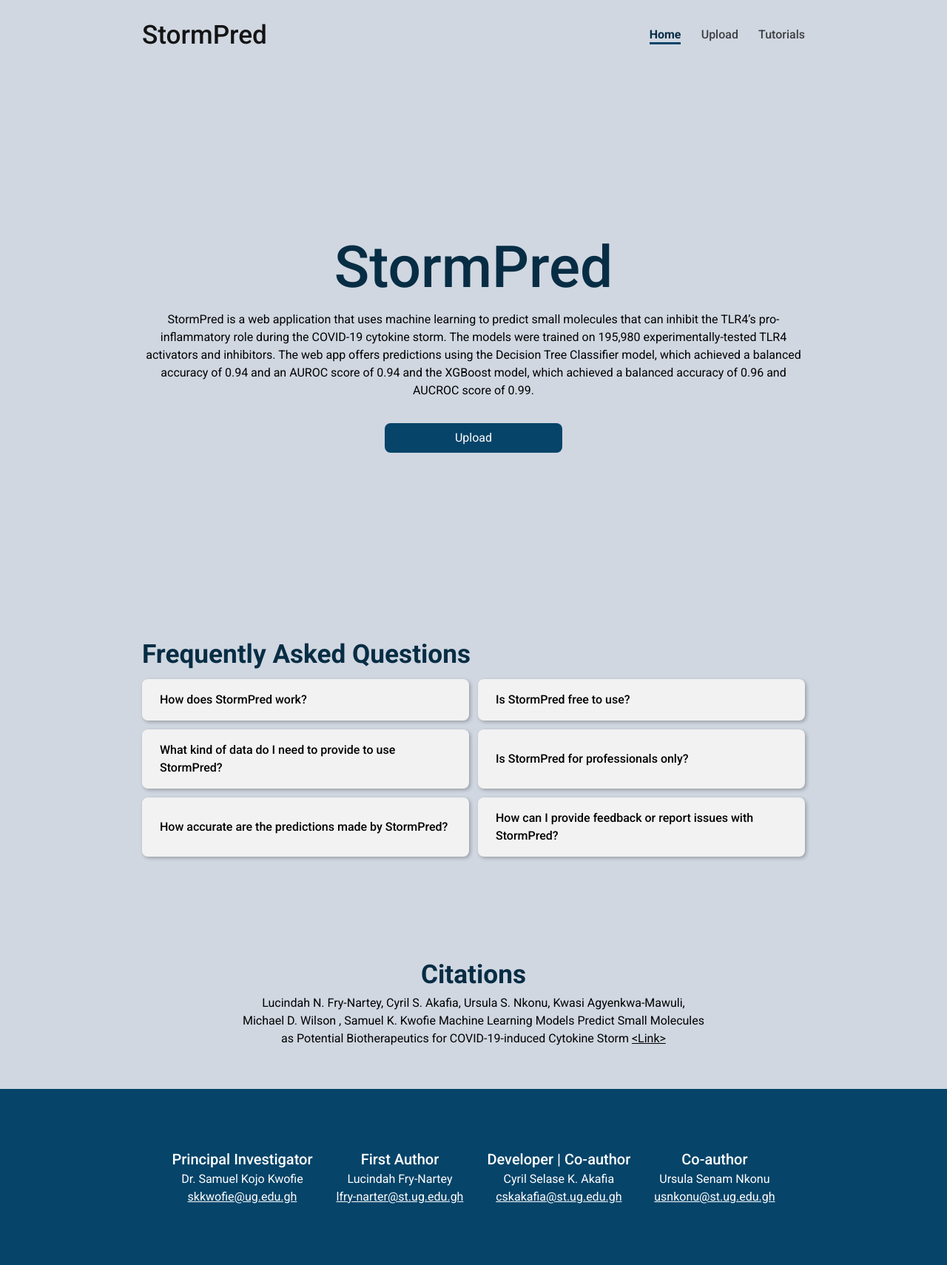
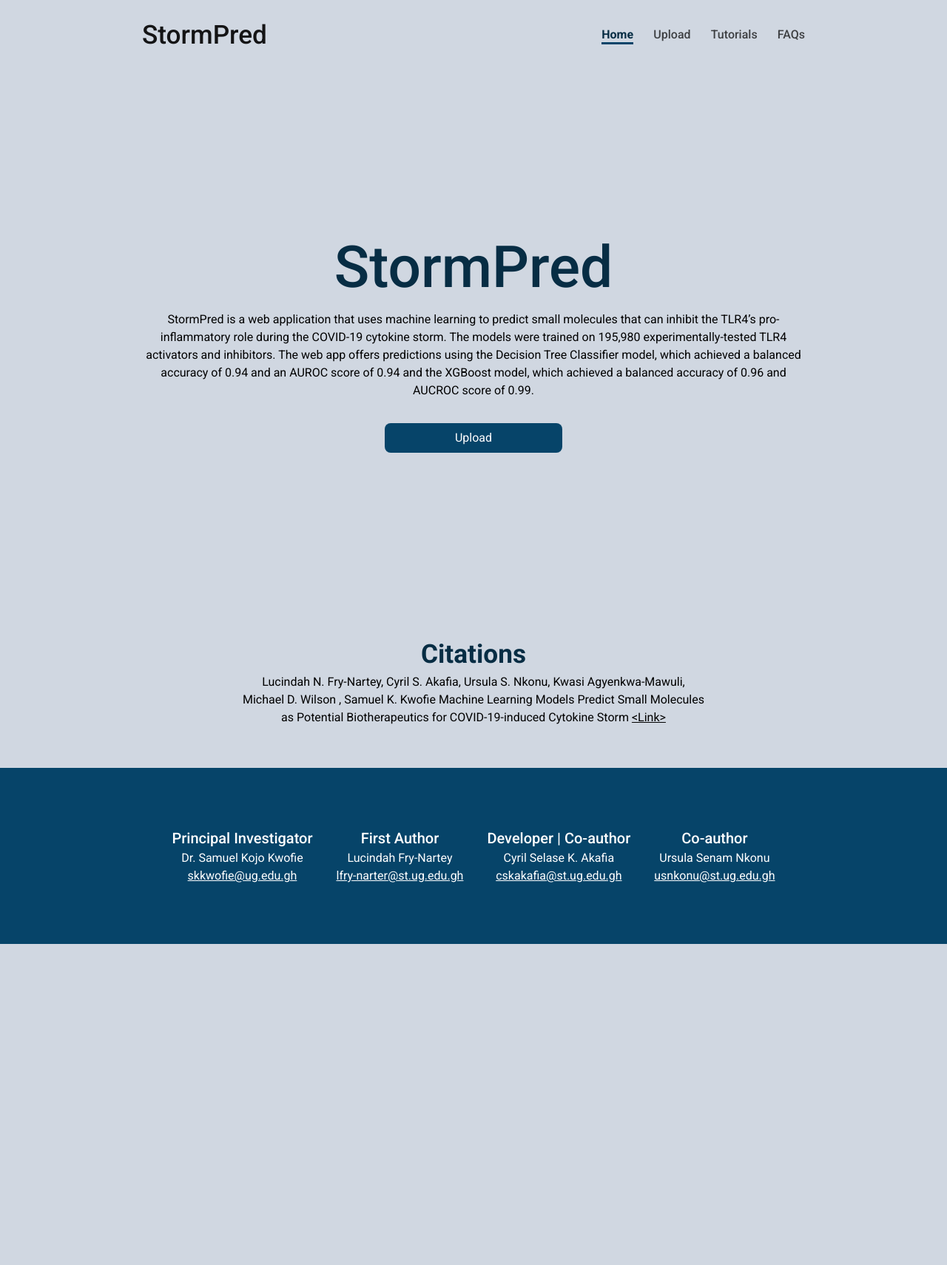
Before and after one commit to cyrilakafia/AICPred, a Flask app: page / in a window 1280 px wide. Shown: the whole page at 74% size. After the commit the page ends 1276 px from the top, so only its background shows below. Run offline with Flask 3, Linux system fonts and the light colour scheme; parts of the project's set-up code (start-up, migrations or seed data) failed here and were passed over.

Commit message:
:sparkles: add faqs page

```diff
--- a/covidml/routes.py
+++ b/covidml/routes.py
@@ -13,10 +13,9 @@ import os
 @app.route('/home')
 def home_page():
 
-    faq_list = faqs()
     contact_list = contacts()
 
-    return render_template('home.html', faqs=faq_list, contacts=contact_list)
+    return render_template('home.html', contacts=contact_list)
 
 @app.route('/upload', methods = ['GET', 'POST'])
 def upload_page():
@@ -140,6 +139,13 @@ def upload_file_page():
 def tutorials_page():
     return render_template('tutorials.html', title='Tutorials')
 
+@app.route('/faqs')
+def faqs_page():
+
+    faq_list = faqs()
+
+    return render_template('faqs.html', faqs=faq_list)
+
 @app.route('/download_csv')
 def download_csv():
     return send_file('static/temp/results.csv', as_attachment=True)
--- a/covidml/static/css/home.css
+++ b/covidml/static/css/home.css
@@ -29,101 +29,12 @@
   width: clamp(10em, calc(7.5em + 10vw), 15em);
 }
 
-.faq-section {
-  display: grid;
-  gap: 0.5em;
-  padding-inline: var(--content-padding-inline);
-  padding-block: 2em;
-}
-
-.faq-section__content {
-  display: grid;
-  grid-template-columns: repeat(auto-fit, minmax(20em, 1fr));
-  gap: 0.75em;
-}
-
-.faq-section__card {
-  padding-block: 1em;
-  padding-inline: 1.5em;
-  background-color: #f2f2f2;
-  border-radius: 0.5em;
-  box-shadow: 2px 2px 5px #0004;
-  font-weight: var(--fw-medium);
-  text-align: left;
-  position: relative;
-
-  transition: transform 250ms;
-}
-
-.faq-section__card:hover,
-.faq-section__card:focus-visible {
-  transform: scale(1.03);
-  transition: transform 150ms;
-}
-
-.faq-section__dialog {
-  border: none;
-  top: 50%;
-  left: 50%;
-  transform: translate(-50%, -50%);
-  width: 90%;
-  max-width: 30em;
-  border-radius: 0.25em;
-  padding-block: 1.5em;
-  padding-inline: 1em;
-  background-color: #f2f2f2;
-  box-shadow: 2px 2px 5px 3px #0004;
-}
-
-@media (prefers-reduced-motion: no-preference) {
-  .faq-section__dialog {
-    animation: show-faq-dialog 150ms ease-out;
-  }
-}
-
-@keyframes show-faq-dialog {
-  from {
-    transform: translate(-50%, calc(-50% + 2em)) scale(0.75);
-  }
-  to {
-    transform: translate(-50%, -50%) scale(1);
-  }
-}
-
-.faq-section__dialog::backdrop {
-  background-color: #0006;
-}
-
-.faq-section__dialog h3 {
-  font-size: clamp(1.125rem, calc(1rem + 0.75vw), 1.5rem);
-  font-weight: var(--fw-medium);
-  margin-bottom: 0.25em;
-}
-
-.faq-section__dialog button {
-  --size: 2em;
-  position: absolute;
-  top: 0.3125em;
-  right: 0.3125em;
-  width: var(--size);
-  height: var(--size);
-  border-radius: 0.5em;
-  background-color: #0000;
-  transition: background-color 150ms;
-}
-
-.faq-section__dialog button:hover,
-.faq-section__dialog button:focus-visible {
-  background-color: #ccc6;
-}
-
 .citations-section {
   display: grid;
   justify-content: center;
   text-align: center;
   padding-inline: var(--content-padding-inline);
   padding-block: 2em;
-  margin-top: clamp(2em, calc(1.5em + 3.5vw), 5em);
   margin-bottom: 1.5em;
 }
 
@@ -165,4 +76,5 @@
 .main-footer__content > address a {
   color: inherit;
   text-decoration: underline;
+  outline-color: currentColor;
 }
--- a/covidml/static/js/home.js
+++ /dev/null
@@ -1,24 +0,0 @@
-const faqCardList = document.querySelectorAll("button.faq-section__card")
-const faqDialogList = document.querySelectorAll("dialog.faq-section__dialog")
-
-for(const card of faqCardList) {
-  card.addEventListener("click", () => {
-    const target = document.querySelector(`#${card.dataset.target}`)
-
-    if(target !== null) {
-      target.showModal()
-
-      const closeBtn = target.querySelector("button")
-      closeBtn?.addEventListener("click", () => {
-        target.close()
-      })
-    }
-  })
-}
-
-for(const dialog of faqDialogList) {
-  dialog.addEventListener("click", (e) => {
-    if(e.target !== dialog) return
-    dialog.close()
-  })
-}
--- a/covidml/templates/base.html
+++ b/covidml/templates/base.html
@@ -38,6 +38,9 @@
             <li class="main-nav__list-item">
               <a href="/tutorials" {% if request.path == '/tutorials' %}aria-current="page"{% endif %}>Tutorials</a>
             </li>
+            <li class="main-nav__list-item">
+              <a href="/faqs" {% if request.path == '/faqs' %}aria-current="page"{% endif %}>FAQs</a>
+            </li>
           </ul>
         </nav>
       </div>
--- a/covidml/templates/home.html
+++ b/covidml/templates/home.html
@@ -4,10 +4,6 @@
 {% block link %}
     <link rel="stylesheet" href="{{ url_for('static', filename='css/global.css') }}">
     <link rel="stylesheet" href="{{ url_for('static', filename='css/home.css') }}">
-{% endblock %}
-
-{% block script %}
-    <script src="{{ url_for('static', filename='js/home.js') }}" defer></script>
 {% endblock %}
 
 
@@ -25,30 +21,6 @@
 
       <a class="btn" href="/upload">Upload</a>
     </div>
-  </section>
-
-  <section class="faq-section" aria-labelledby="faq-section-title">
-    <h2 id="faq-section-title" class="section-title">Frequently Asked Questions</h2>
-
-    <div class="faq-section__content">
-      {% for faq in faqs %}
-        <button type="button" class="faq-section__card" data-target="faq-{{loop.index}}">
-          <span>{{faq.question}}</span>
-          <span class="sr-only">View Answer</span>
-        </button>
-        <dialog id="faq-{{loop.index}}" class="faq-section__dialog">
-          <article>
-            <h3>{{faq.question}}</h3>
-            <p>{{faq.answer}}</p>
-            <button type="button">
-              <img src="../static/images/icons8-close-24.png" alt="Close" class="close-image" />
-              <span class="sr-only">Close</span>
-            </button>
-          </article>
-        </dialog>
-      {% endfor %}
-    </div>
-
   </section>
 
   <section class="citations-section" aria-labelledby="citations-section-title">
```
Also changed, not shown: covidml/static/css/faqs.css (added, +16 -0 lines), covidml/templates/faqs.html (added, +30 -0 lines).
